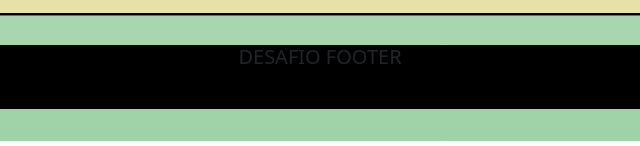
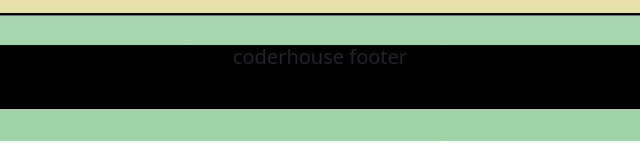
Before and after one commit to davidvanella83/repoprueba, a plain HTML site: page Index.html in a window 1280 px wide. Shown: the part 1531-1677 px from the top of the page, 320-960 px from the left. Drawn offline with nearby package versions, Linux system fonts and the light colour scheme.

Commit message:
cbio prueba

```diff
--- a/Index.html
+++ b/Index.html
@@ -65,7 +65,7 @@
 
 <footer class="footer">
 <span>
-    <h5>DESAFIO FOOTER</h5>
+    <h5>coderhouse footer</h5>
 </span>
 </footer>
 
```
